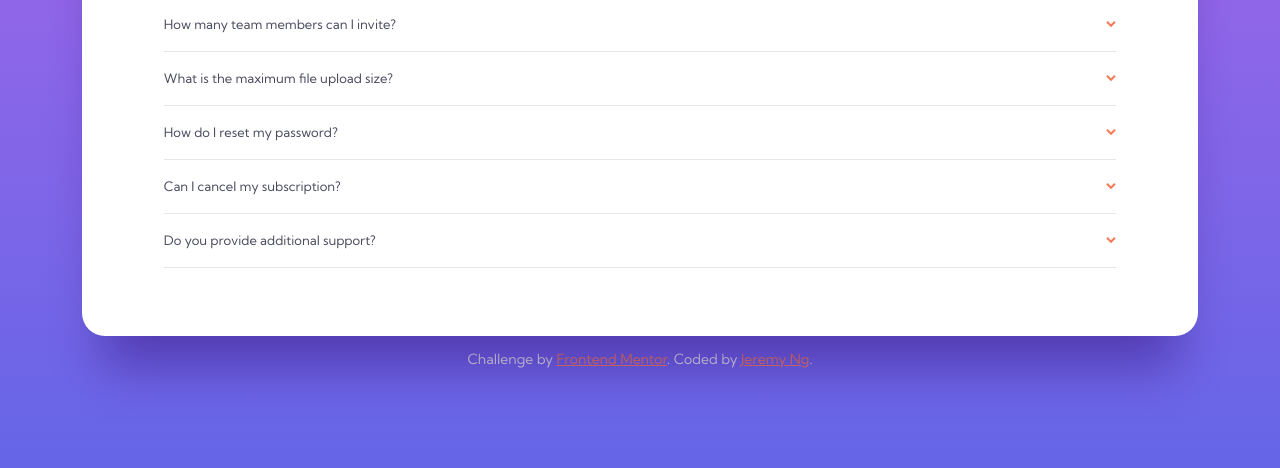
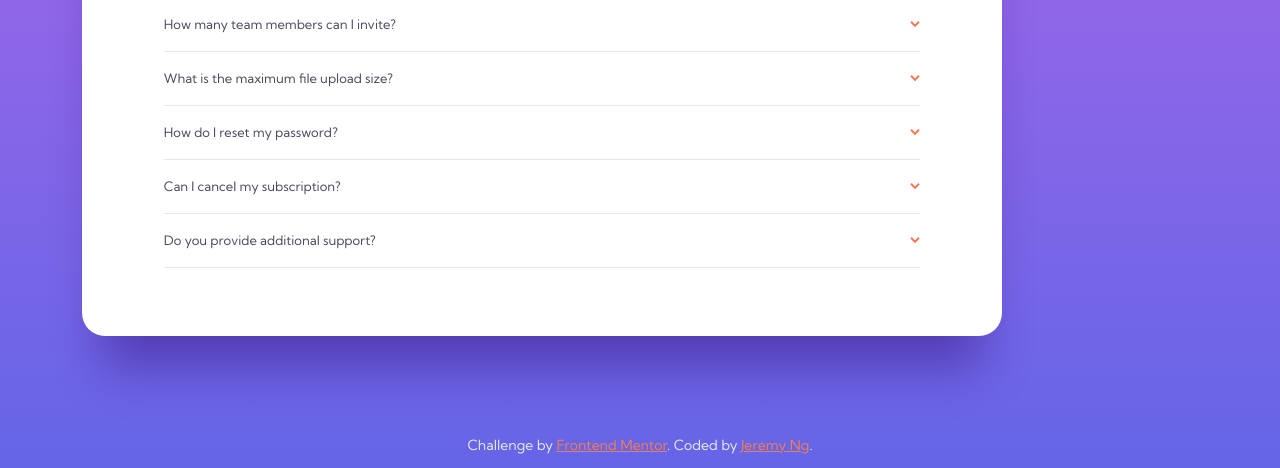
Before and after one commit to lanechanger/fem-faq-accordion-card-main, a plain HTML site: page index.html in a window 1280 px wide. Shown: the part 332-800 px from the top of the page. Drawn offline with Linux system fonts and the light colour scheme.

Commit message:
fix: made footer fixed to bottom

```diff
--- a/app/scss/_accordion.scss
+++ b/app/scss/_accordion.scss
@@ -7,6 +7,7 @@
   background-image: url("/images/bg-pattern-mobile.svg");
   background-repeat: no-repeat;
   background-position: top center;
+  max-width: rem(920px);
 
   &__header {
     text-align: center;
--- a/app/scss/_global.scss
+++ b/app/scss/_global.scss
@@ -24,8 +24,13 @@ body {
 .attribution {
   font-size: rem(14px);
   text-align: center;
-  margin: 1rem 0 1.5rem 0;
+  width: 100%;
+  z-index: -1;
+
   color: $lightGrayBlue;
+  bottom: 1rem;
+  position: fixed;
+  margin-left: -6.4%;
 
   & a {
     color: $softRed;
--- a/app/scss/_layout.scss
+++ b/app/scss/_layout.scss
@@ -2,5 +2,10 @@
   &-site-container {
     margin: 0 6.4%;
     padding-top: rem(148px);
+
+    @include breakpoint-up(medium) {
+      display: flex;
+      flex-direction: column;
+    }
   }
 }
```
Also changed, not shown: dist/style.css, 1 other file.
